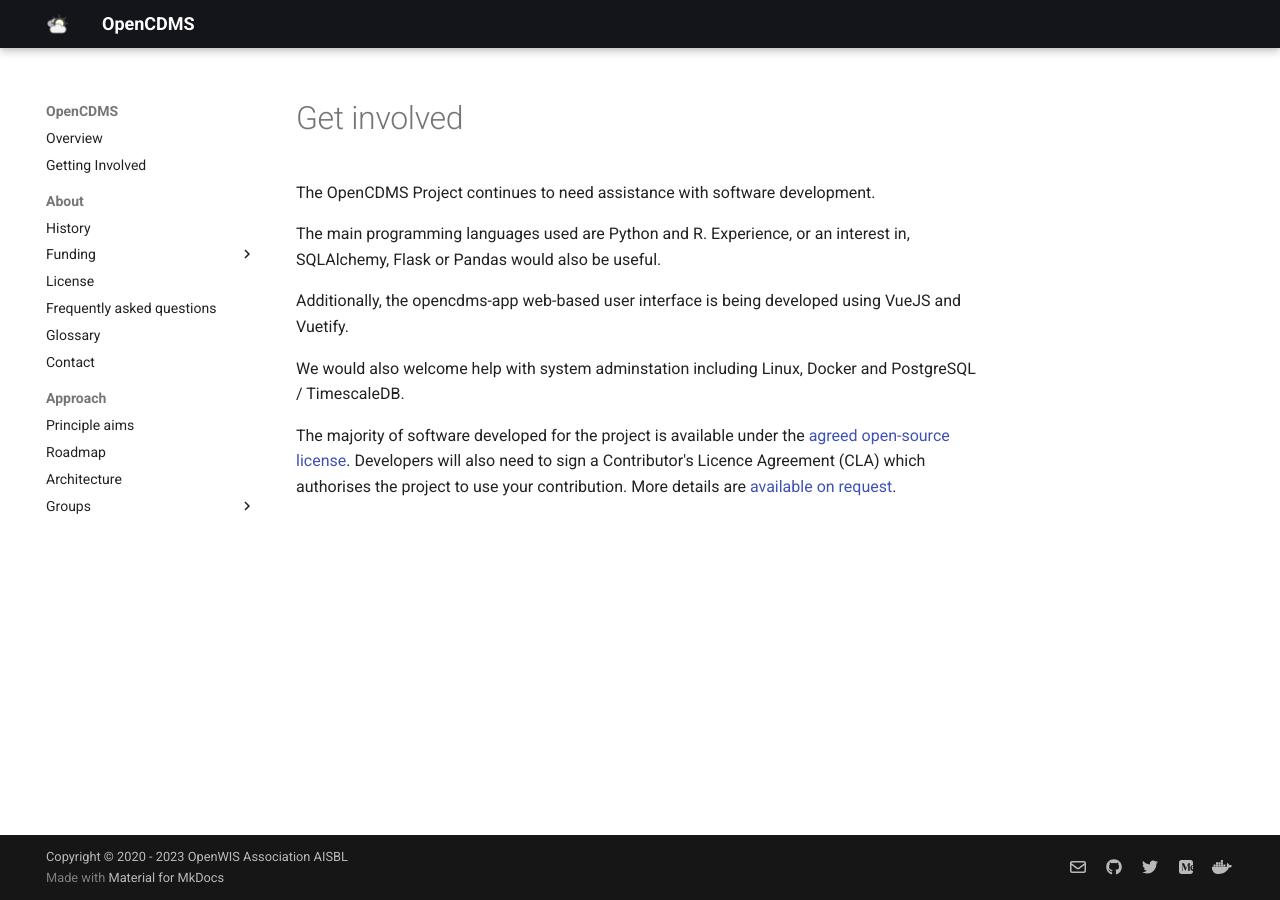
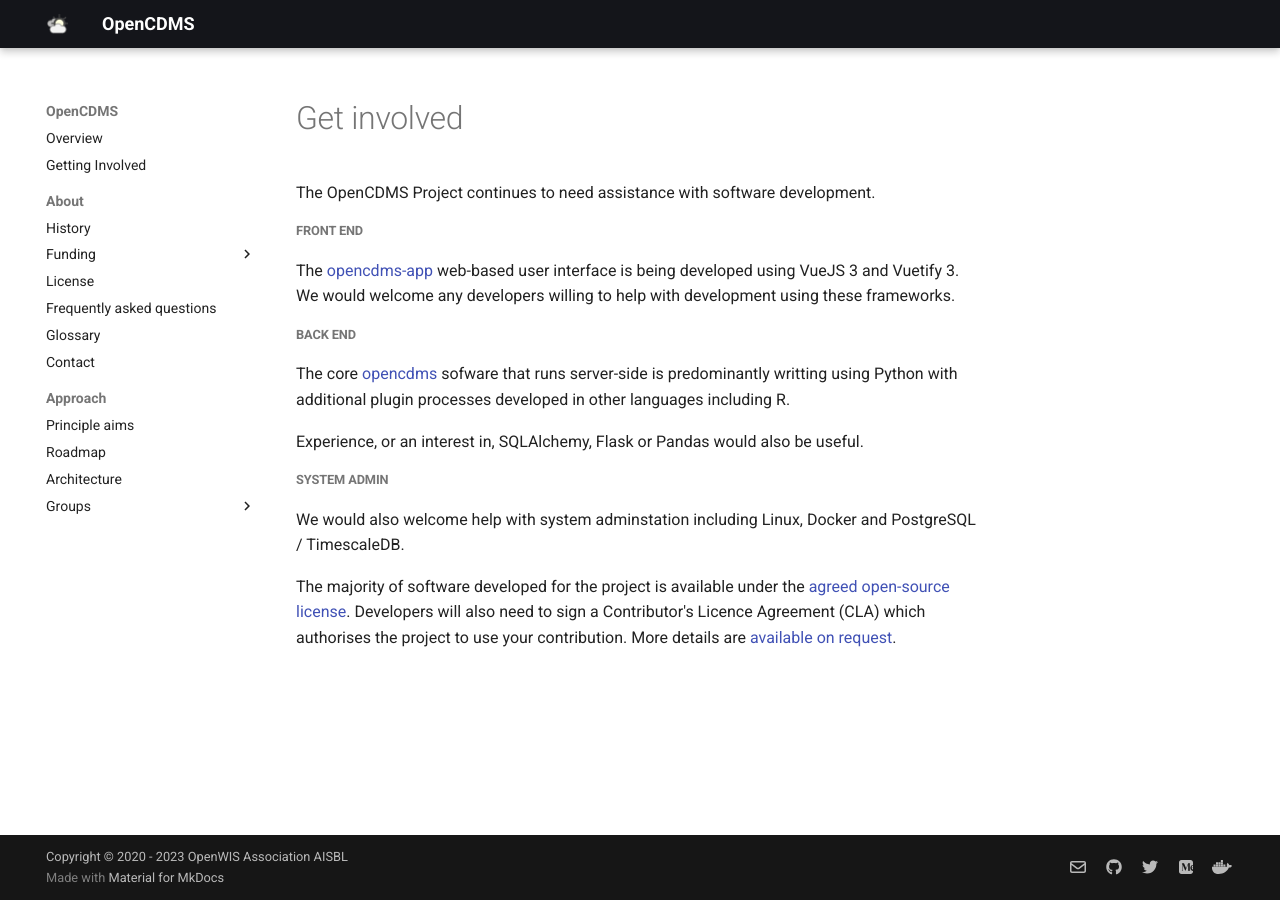
Before and after one commit to opencdms-project/opencdms.org, an MkDocs documentation site: the page built from docs/unlinked-pages/developers/get-involved.md, in a window 1280 px wide. Built offline with MkDocs 1.6.1 and Material for MkDocs 9.7.7, drawn with Linux system fonts in a browser that asks for light colours.

Commit message:
Update all get invovled sections

```diff
--- a/docs/unlinked-pages/developers/get-involved.md
+++ b/docs/unlinked-pages/developers/get-involved.md
@@ -1,9 +1,16 @@
 The OpenCDMS Project continues to need assistance with software development.
 
-The main programming languages used are Python and R.
+##### Front end
+
+The [opencdms-app](https://github.com/opencdms/opencdms-app) web-based user interface is being developed using VueJS 3 and Vuetify 3. We would welcome any developers willing to help with development using these frameworks.
+
+##### Back end
+
+The core [opencdms](https://github.com/opencdms/opencdms) sofware that runs server-side is predominantly writting using Python with additional plugin processes developed in other languages including R.
+
 Experience, or an interest in, SQLAlchemy, Flask or Pandas would also be useful.
 
-Additionally, the opencdms-app web-based user interface is being developed using VueJS and Vuetify.
+##### System admin
 
 We would also welcome help with system adminstation including Linux, Docker and PostgreSQL / TimescaleDB.
 
```
Also changed, not shown: docs/unlinked-pages/experts/get-involved.md (+2 -5 lines), docs/unlinked-pages/users/get-involved.md (+3 -3 lines).
